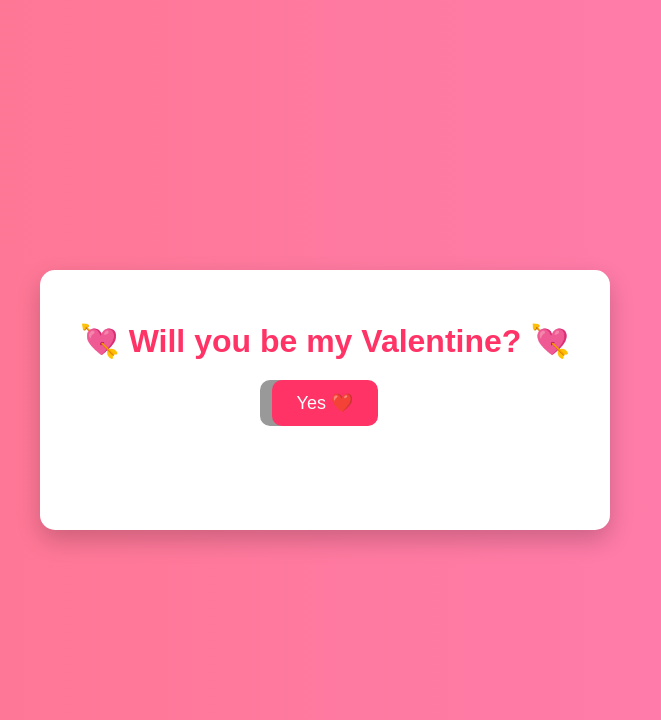
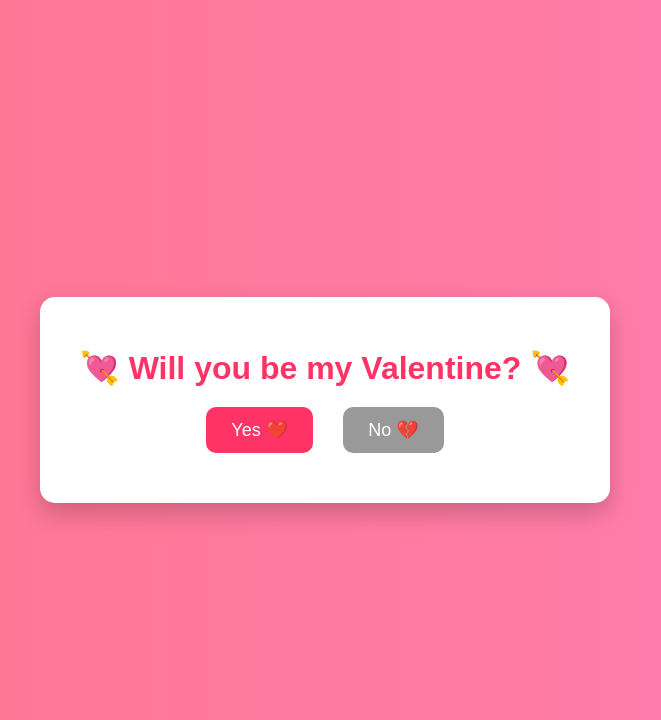
Before and after one commit to Pallabimondal/valentine-python, a Flask app: page / in a window 1280 px wide. Shown: the top 720 px of the page, without its empty margins (315-976 px from the left). Run offline with Flask 3, Linux system fonts and the light colour scheme.

Commit message:
Refactor button layout using flexbox
Updated button styles to use flexbox for layout.

```diff
--- a/static/style.css
+++ b/static/style.css
@@ -34,8 +34,9 @@ h1 {
 
 /* Buttons */
 .buttons {
-  position: relative;
-  height: 100px;
+  display: flex;
+  justify-content: center;
+  gap: 30px;
   margin-top: 20px;
 }
 
@@ -55,17 +56,11 @@ button:hover {
 #yesBtn {
   background-color: #ff3366;
   color: white;
-  position: relative;
-  z-index: 2;
 }
 
 #noBtn {
   background-color: #999;
   color: white;
-  position: absolute;
-  left: 180px;
-  top: 0;
-  z-index: 1;
 }
 /* Gallery */
 #photoGallery {
```
